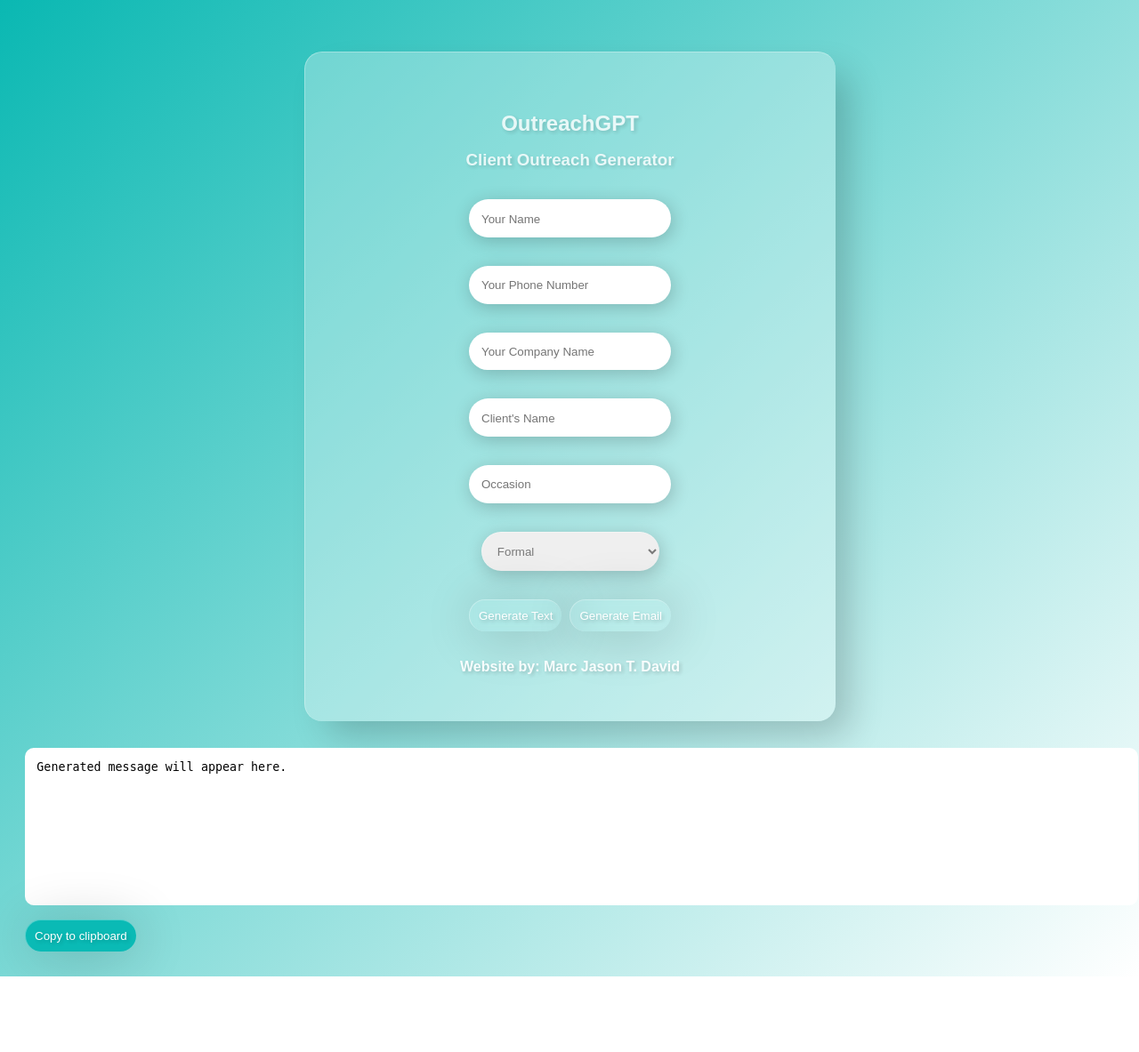
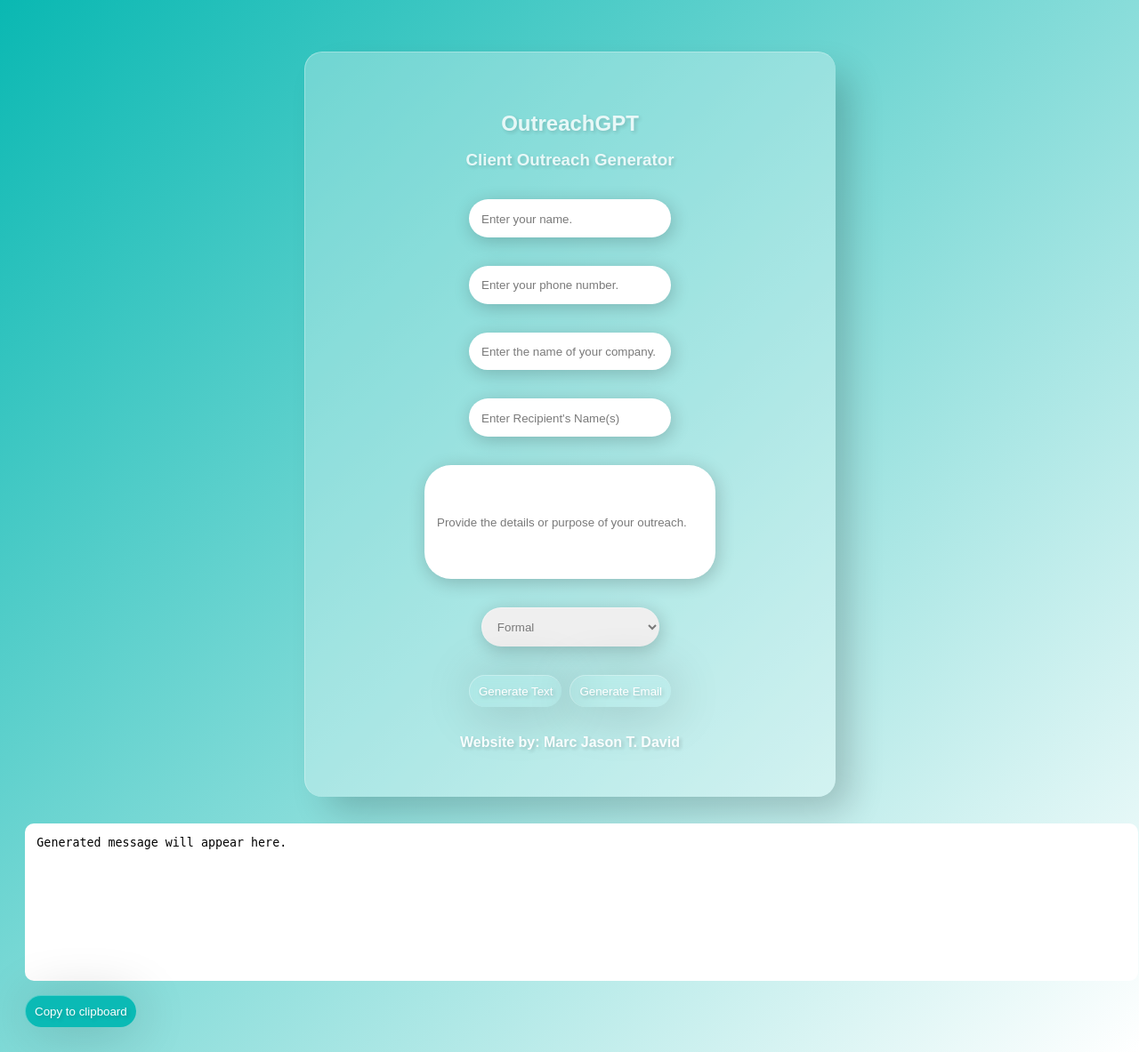
Before and after one commit to xymmetry/OutreachGPT, a Flask app: page / in a window 1280 px wide. Shown: the whole page at 89% size. Before the commit the page ends 1098 px from the top, so only its background shows below. Run offline with Flask 3, Linux system fonts and the light colour scheme.

Commit message:
Implemented form persistence post-submission, updated 'occasion' field to 'details' with expanded size, and added 'Apologetic', 'Funny', 'Urgent' options to tone dropdown.

```diff
--- a/app.py
+++ b/app.py
@@ -16,18 +16,23 @@ client = OpenAI(api_key=key)
 
 @app.route('/', methods=['GET','POST'])
 def generate():
-    message = "Generated message will appear here."
+    name = 'Enter your name.'
+    phone_number = 'Enter your phone number.'
+    company_name = 'Enter the name of your company.'
+    client_name = "Enter Recipient's Name(s)"
+    details = 'Provide the details or purpose of your outreach.'
+    message = 'Generated message will appear here.'
 
     if request.method == 'POST':
         name = request.form.get('name')
         phone_number = request.form.get('phone_number')
         company_name = request.form.get('company_name')
         client_name = request.form.get('client_name')
-        occasion = request.form.get('occasion')
+        details = request.form.get('details')
         tone = request.form.get('tone')
         action = request.form.get('generate_text') or request.form.get('generate_email')
 
-        prompt = [{"role" : "user", "content": f"Write a {tone} message for the occasion '{occasion}' from '{name}' of '{company_name}' to '{client_name}'. Include phone number {phone_number}."}]
+        prompt = [{"role" : "user", "content": f"Write a {tone} message with these details '{details}' from '{name}' of '{company_name}' to '{client_name}'. Include phone number {phone_number}."}]
 
         response = client.chat.completions.create(
             model="gpt-3.5-turbo",
@@ -39,11 +44,11 @@ def generate():
 
 
         if action == 'Generate Email':
-            message = f"Subject: Regarding {occasion}\n\nDear {client_name},\n\n{generated_text}\n\nBest regards,\n{name}\n{company_name}\nPhone: {phone_number}"
+            message = f"Subject: Regarding {details}\n\nDear {client_name},\n\n{generated_text}\n\nBest regards,\n{name}\n{company_name}\nPhone: {phone_number}"
         else:
             message = generated_text
 
-    return render_template('index.html', message=message)
+    return render_template('index.html', message=message, name=name, phone_number=phone_number, company_name=company_name, client_name=client_name, details=details)
 
 if __name__ == '__main__':
     app.run(host='0.0.0.0')
--- a/static/styles.css
+++ b/static/styles.css
@@ -55,6 +55,13 @@ select {
     width: 200px;
 }
 
+#details {
+    border-radius: 30px;
+    width: 300px;
+    height: 100px;
+
+}
+
 
 #container{
     text-align: center;
@@ -102,14 +109,13 @@ input[type="submit"]:hover {
 /* Textarea styling */
 textarea {
     border:0; outline:0;
-    text-align: justify;
-    display: flex;
     border-radius: 10px;
     padding: 1em;
-    display: block;
     width: 100%;
     margin-top: 1em;
     resize: none;
+    text-align: justify;
+    display: flex;
 }
 
 #creator{
--- a/templates/index.html
+++ b/templates/index.html
@@ -12,19 +12,22 @@
         <h3>Client Outreach Generator</h3>
         </div><br>
 
-        <input type="text" id="name" name="name" placeholder="Your Name"><br><br>
+        <input type="text" id="name" name="name" value="{{ name }}"><br><br>
 
-        <input type="text" id="phone_number" name="phone_number" placeholder="Your Phone Number"><br><br>
+        <input type="text" id="phone_number" name="phone_number" value="{{ phone_number }}"><br><br>
 
-        <input type="text" id="company_name" name="company_name" placeholder="Your Company Name"><br><br>
+        <input type="text" id="company_name" name="company_name" value="{{ company_name }}"><br><br>
 
-        <input type="text" id="client_name" name="client_name" placeholder="Client's Name"><br><br>
+        <input type="text" id="client_name" name="client_name" value="{{ client_name }}"><br><br>
 
-        <input type="text" id="occasion" name="occasion" placeholder="Occasion"><br><br>
+        <input type="text" id="details" name="details" value="{{ details }}"><br><br>
 
         <select id="tone" name="tone">
             <option value="formal">Formal</option>
             <option value="casual">Casual</option>
+            <option value="Apologetic">Apologetic</option>
+            <option value="Urgent">Urgent</option>
+            <option value="Funny">Funny</option>
         </select><br><br>
         <div id="container">
         <input type="submit" name="generate_text" value="Generate Text">&nbsp;&nbsp;<input type="submit" name="generate_email" value="Generate Email">
```
